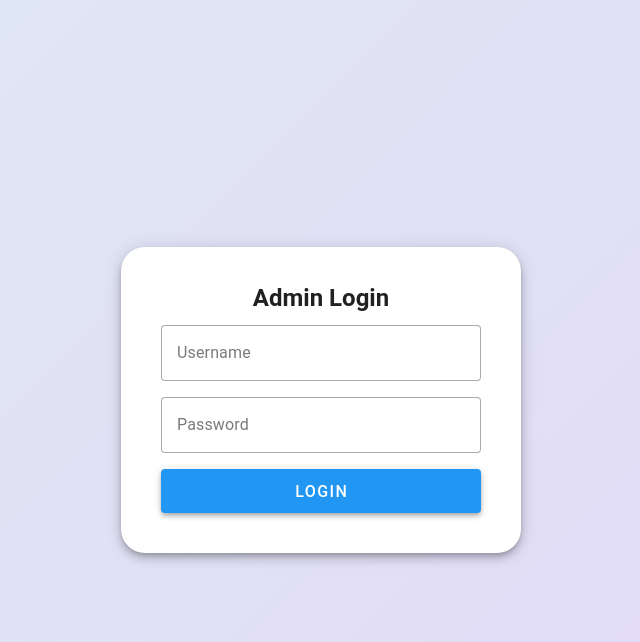
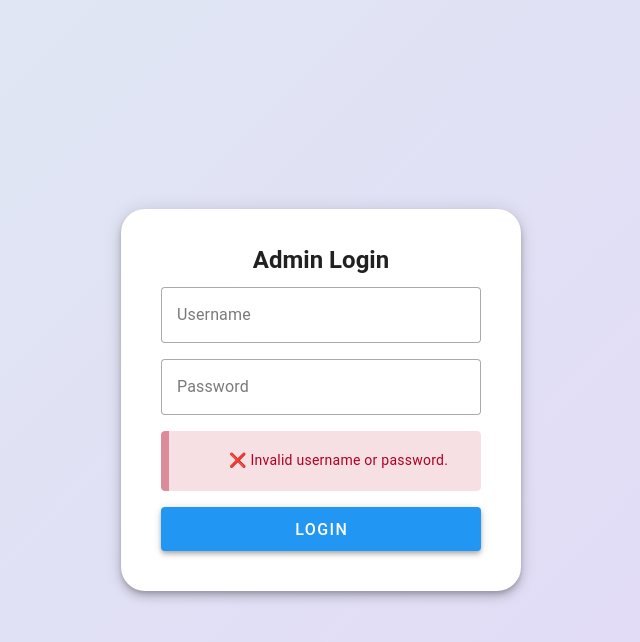
Before and after one commit to Levicoles/LAS, a Vue app: page / in a window 1280 px wide. Both pictures are taken after a click on the button "LOGIN". Shown: the top 642 px of the page, without its empty margins (319-959 px from the left). Built offline with nearby package versions, Linux system fonts and the light colour scheme.

Commit message:
feat: error notify added

```diff
--- a/src/views/LoginView.vue
+++ b/src/views/LoginView.vue
@@ -3,12 +3,16 @@ import { ref } from 'vue'
 
 const username = ref('')
 const password = ref('')
+const errorMessage = ref('')
 
 const handleLogin = () => {
-  if (username.value && password.value) {
-    alert(`Username: ${username.value}\nPassword: ${password.value}`)
+  if (username.value === 'admin' && password.value === 'admin123') {
+    errorMessage.value = ''
+    alert('✅ Login successful! Welcome Admin.')
+    // Example redirect (if you are using vue-router)
+    // router.push('/dashboard')
   } else {
-    alert('Please enter username and password.')
+    errorMessage.value = '❌ Invalid username or password.'
   }
 }
 </script>
@@ -16,7 +20,9 @@ const handleLogin = () => {
 <template>
   <v-app>
     <!-- Background Gradient -->
-    <div class="d-flex align-center justify-center fill-height" style="background: linear-gradient(135deg, #dfe9f3, #e3d8f7);">
+    <div class="d-flex align-center justify-center fill-height"
+         style="background: linear-gradient(135deg, #dfe9f3, #e3d8f7);">
+
       <!-- Login Card -->
       <v-card class="pa-6" width="400" elevation="6" rounded="xl">
         <v-card-title class="text-center text-h5 font-weight-bold text-blue-600">
@@ -24,6 +30,7 @@ const handleLogin = () => {
         </v-card-title>
 
         <v-card-text>
+          <!-- Username -->
           <v-text-field
             v-model="username"
             label="Username"
@@ -32,6 +39,7 @@ const handleLogin = () => {
             class="mb-4"
           />
 
+          <!-- Password -->
           <v-text-field
             v-model="password"
             label="Password"
@@ -41,6 +49,18 @@ const handleLogin = () => {
             class="mb-4"
           />
 
+          <!-- Error Notification -->
+          <v-alert
+            v-if="errorMessage"
+            type="error"
+            variant="tonal"
+            border="start"
+            class="mb-4"
+          >
+            {{ errorMessage }}
+          </v-alert>
+
+          <!-- Login Button -->
           <v-btn
             block
             color="blue"
```
